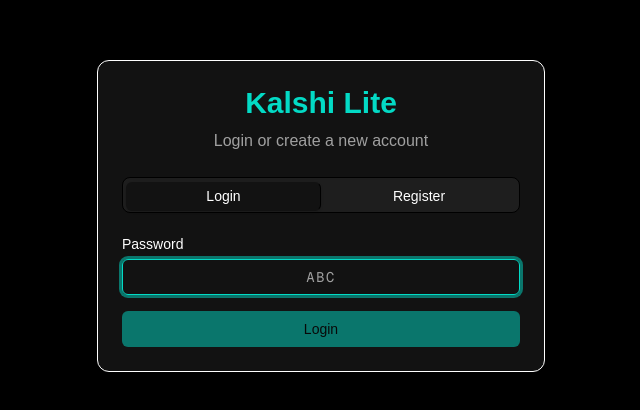
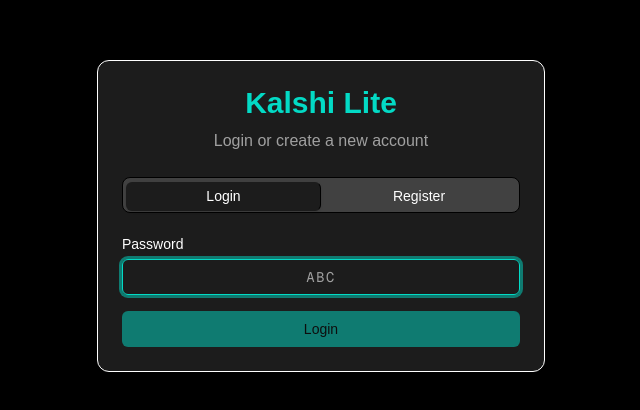
Before and after one commit to EddieTGH/kalshi_lite_frontend, a Next.js app: page / in a window 1280 px wide. Shown: the part 184-594 px from the top of the page, without its empty margins (319-959 px from the left). Built offline with nearby package versions, Linux system fonts and the light colour scheme; no server answers.

Commit message:
changed css to be a little lighter inside cards / boxes

```diff
--- a/app/globals.css
+++ b/app/globals.css
@@ -3,23 +3,23 @@
 :root {
   --background: #000000;
   --foreground: #ffffff;
-  --primary: #03DAC5;
+  --primary: #03dac5;
   --primary-foreground: #000000;
-  --secondary: #CF6679;
+  --secondary: #cf6679;
   --secondary-foreground: #ffffff;
-  --card: #121212;
+  --card: #1c1c1c;
   --card-foreground: #ffffff;
-  --border: #3700B3;
-  --input: #1e1e1e;
-  --ring: #03DAC5;
-  --muted: #1e1e1e;
+  --border: #3700b3;
+  --input: #414141;
+  --ring: #03dac5;
+  --muted: #414141;
   --muted-foreground: #a0a0a0;
-  --accent: #BB86FC;
+  --accent: #bb86fc;
   --accent-foreground: #000000;
-  --destructive: #CF6679;
+  --destructive: #cf6679;
   --destructive-foreground: #ffffff;
-  --purple: #BB86FC;
-  --indigo: #3700B3;
+  --purple: #bb86fc;
+  --indigo: #3700b3;
 }
 
 @theme inline {
--- a/components/PlaceBetDialog.tsx
+++ b/components/PlaceBetDialog.tsx
@@ -93,12 +93,15 @@
   };
 
   return (
-    <Dialog open={open} onOpenChange={(open) => {
-      // Prevent closing while loading
-      if (!loading) {
-        onOpenChange(open);
-      }
-    }}>
+    <Dialog
+      open={open}
+      onOpenChange={(open) => {
+        // Prevent closing while loading
+        if (!loading) {
+          onOpenChange(open);
+        }
+      }}
+    >
       <DialogContent className="sm:max-w-md">
         <DialogHeader>
           <DialogTitle>{bet.name}</DialogTitle>
@@ -117,20 +120,24 @@
                 className={decision === "yes" ? "bg-primary" : ""}
                 onClick={() => setDecision("yes")}
               >
-                <div className="flex flex-col items-center w-full">
+                <div className={`flex flex-col items-center w-full`}>
                   <span className="font-semibold">YES</span>
-                  <span className="text-xs opacity-80">{bet.odds_for_yes}% odds</span>
+                  <span className="text-xs opacity-80">
+                    {bet.odds_for_yes}% odds
+                  </span>
                 </div>
               </Button>
               <Button
                 type="button"
                 variant={decision === "no" ? "default" : "outline"}
-                className={decision === "no" ? "bg-primary" : ""}
+                className={decision === "no" ? "bg-secondary" : ""}
                 onClick={() => setDecision("no")}
               >
-                <div className="flex flex-col items-center w-full">
+                <div className={`flex flex-col items-center w-full`}>
                   <span className="font-semibold">NO</span>
-                  <span className="text-xs opacity-80">{bet.odds_for_no}% odds</span>
+                  <span className="text-xs opacity-80">
+                    {bet.odds_for_no}% odds
+                  </span>
                 </div>
               </Button>
             </div>
@@ -166,16 +173,18 @@
               </div>
               <div className="flex justify-between text-sm">
                 <span className="text-muted-foreground">Potential Profit:</span>
-                <span className={`font-semibold ${profit > 0 ? "text-secondary" : ""}`}>
+                <span
+                  className={`font-semibold ${
+                    profit > 0 ? "text-primary" : ""
+                  }`}
+                >
                   {profit > 0 ? "+" : ""}${profit.toFixed(2)}
                 </span>
               </div>
             </div>
           )}
 
-          {error && (
-            <div className="text-sm text-destructive">{error}</div>
-          )}
+          {error && <div className="text-sm text-destructive">{error}</div>}
         </div>
 
         <DialogFooter className="sm:justify-between gap-2">
```
